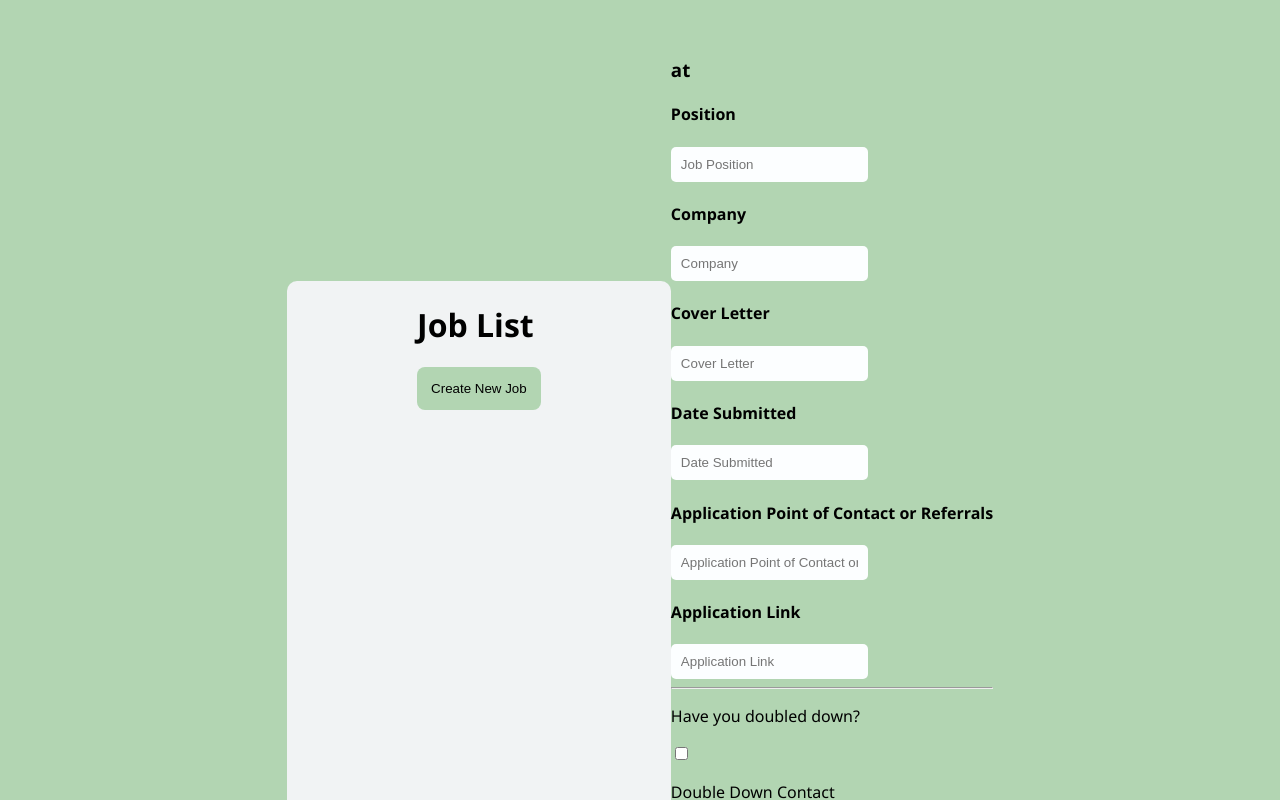
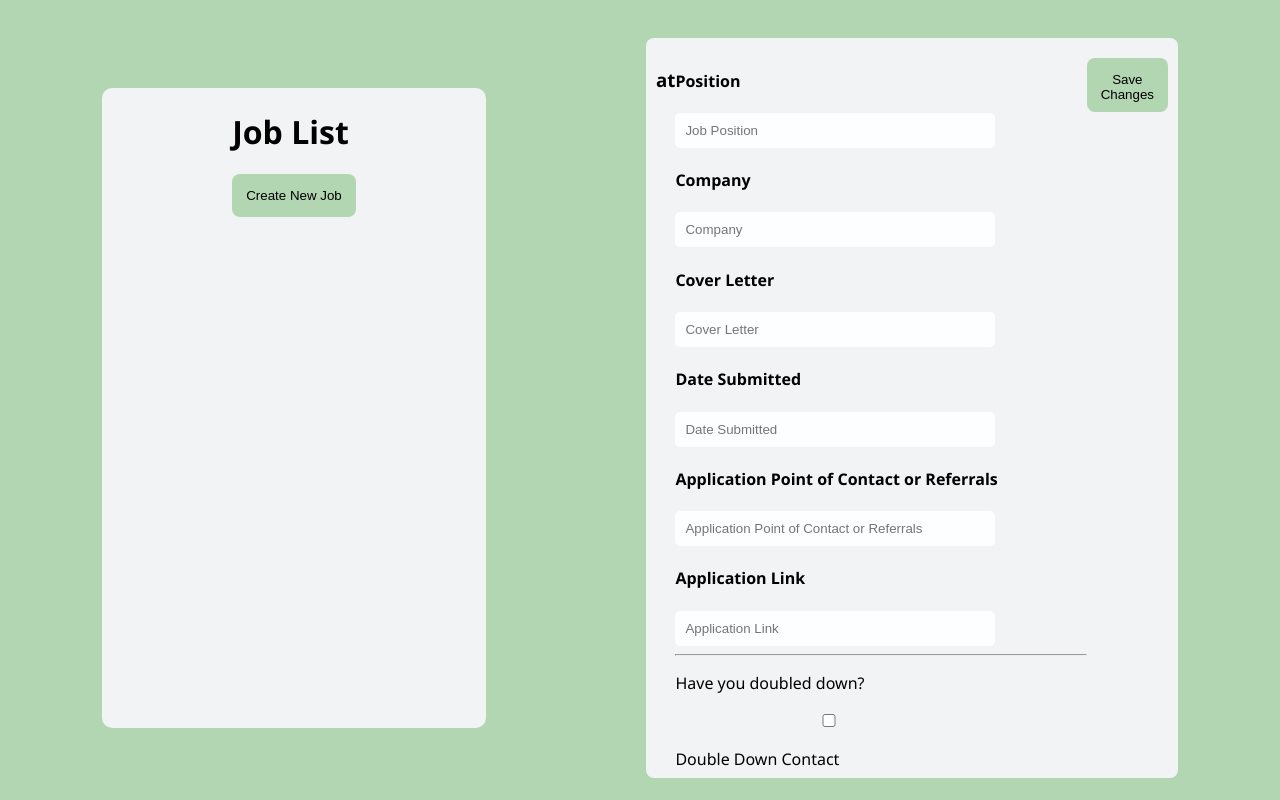
Before and after one commit to Mewalso/JobDex, a React (Vite) app: page /home in a window 1280 px wide. Shown: the top 800 px of the page. Built offline with nearby package versions, Linux system fonts and the light colour scheme.

Commit message:
polished for demo

```diff
--- a/src/components/JobDataView.jsx
+++ b/src/components/JobDataView.jsx
@@ -83,7 +83,7 @@ const JobDataView = () => {
   };
 
   return (
-    <div>
+    <div className='data-view'>
       <h3>
         {position} at {companyName}
       </h3>
--- a/src/index.css
+++ b/src/index.css
@@ -97,13 +97,15 @@ button {
 }
 
 .job-list {
+  flex-direction: column;
   background: rgb(241, 243, 244);
   border-radius: 10px;
   width: 30%;
   height: 80vh;
   /* margin-left: 5%; */
   display: flex;
-  justify-content: center;
+  align-items: center;
+  justify-content: start;
   overflow-y: scroll;
 }
 
```
